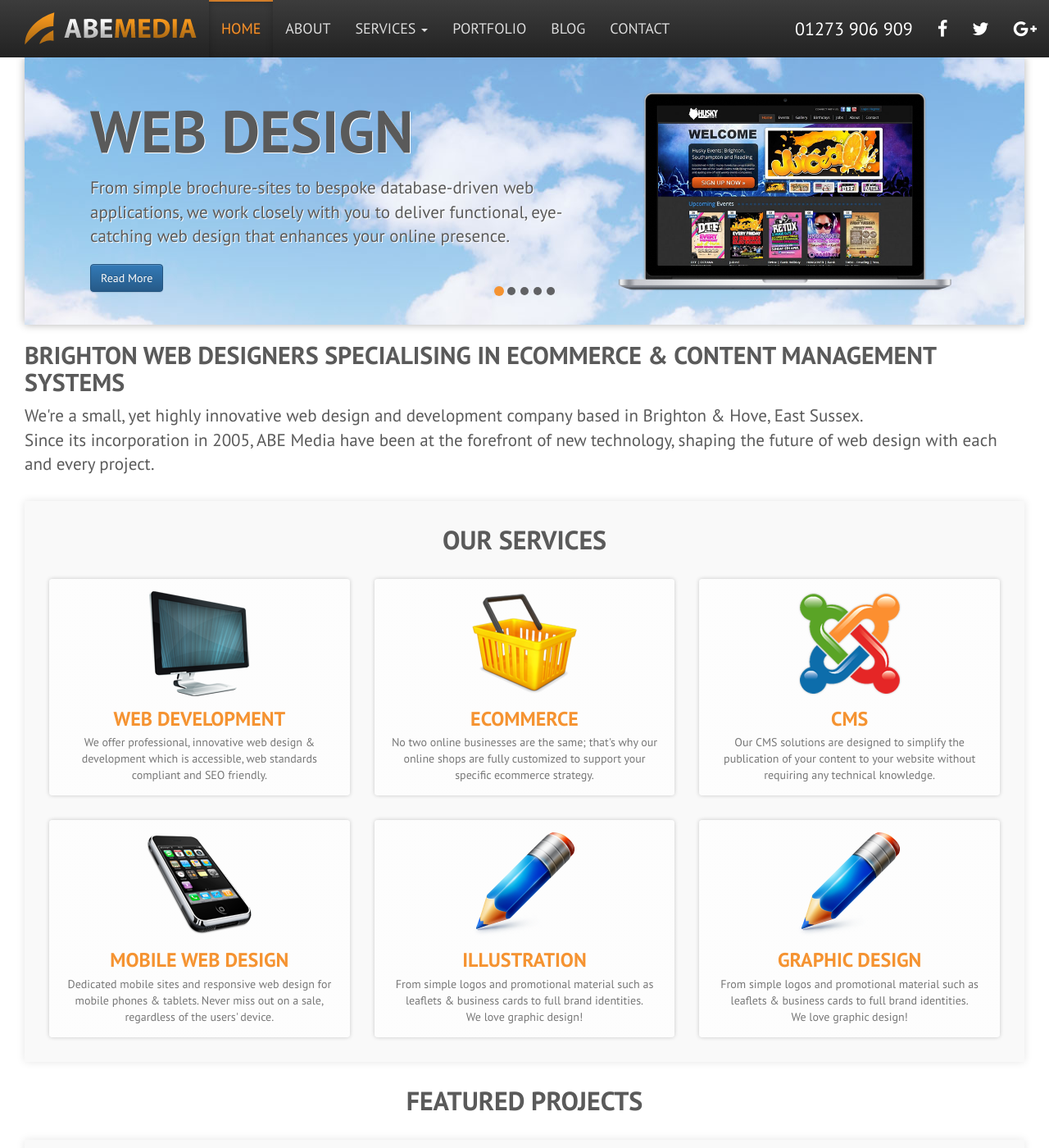
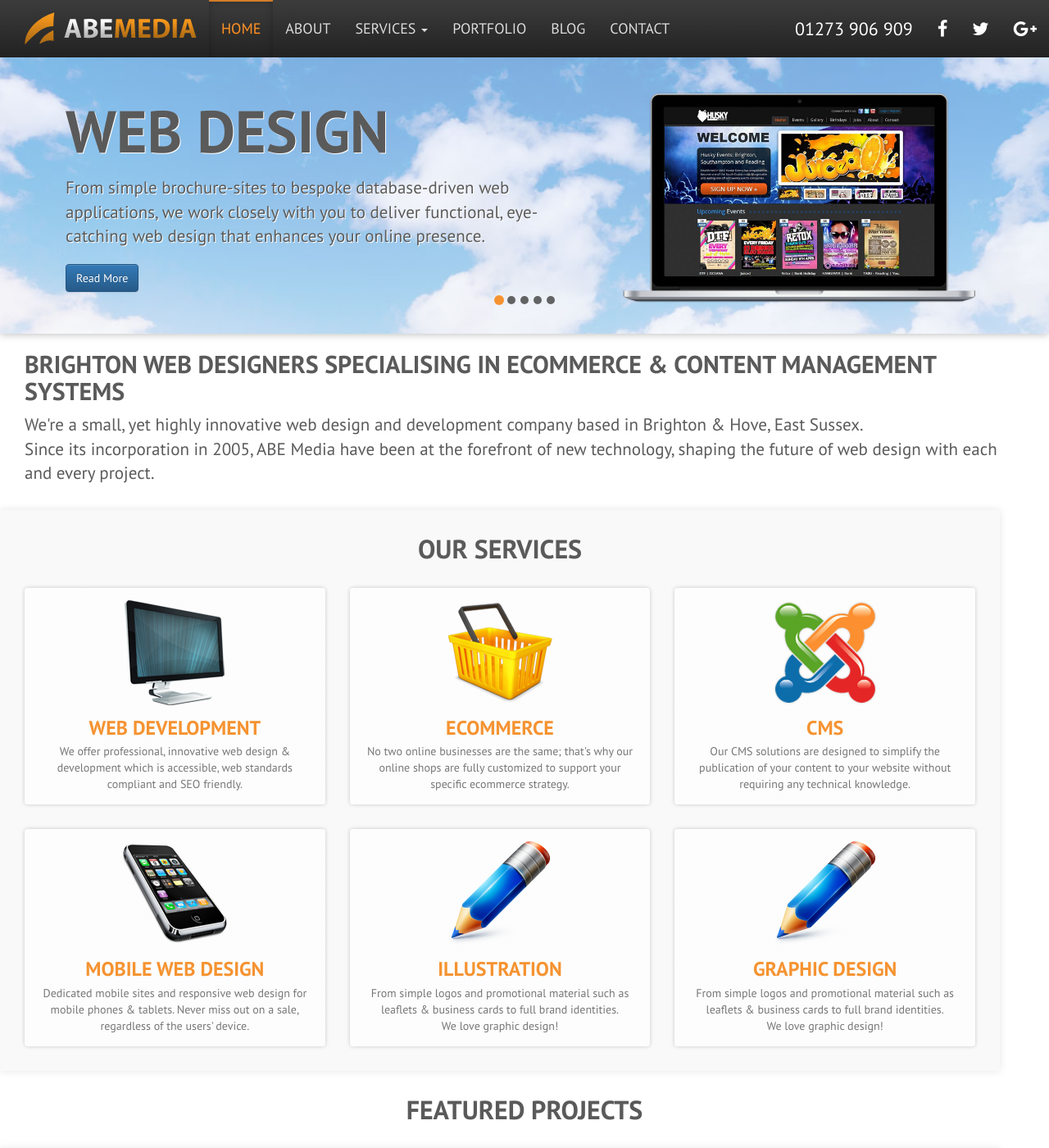
Before and after one commit to abemedia/abemedia.github.io, a Jekyll site: the page built from index.md, in a window 1280 px wide and 1400 px high. Shown: the whole window at 82% size. Built offline with Jekyll 4.4.1, drawn with Linux system fonts in a browser that asks for light colours; nearby versions of some CDN libraries.

Commit message:
Update style.css

```diff
--- a/css/style.css
+++ b/css/style.css
@@ -74,7 +74,7 @@
 }
 .grey {
 	background: #f9f9f9;
-	margin-top: 30px;
+	margin: 30px -30px 0;
 	-webkit-box-shadow: 0 0 10px rgba(0, 0, 0, 0.1);
 	box-shadow: 0 0 10px rgba(0, 0, 0, 0.1);
 }
@@ -233,6 +233,7 @@
 	text-shadow: #fff 1px 1px 0px;
 	-webkit-box-shadow: 0 0 10px rgba(0, 0, 0, 0.3);
 	box-shadow: 0 0 10px rgba(0, 0, 0, 0.3);
+	margin: 0 -30px;
 }
 #carousel .item h1, #carousel .item .h1 {
 	margin: 0 0 15px;
```
